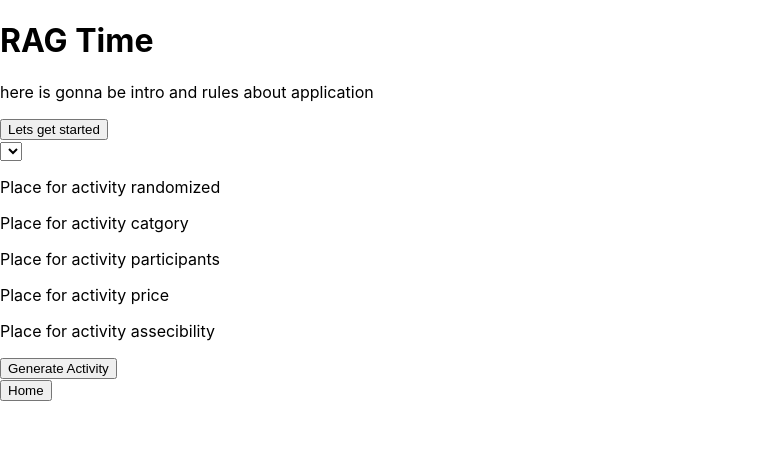
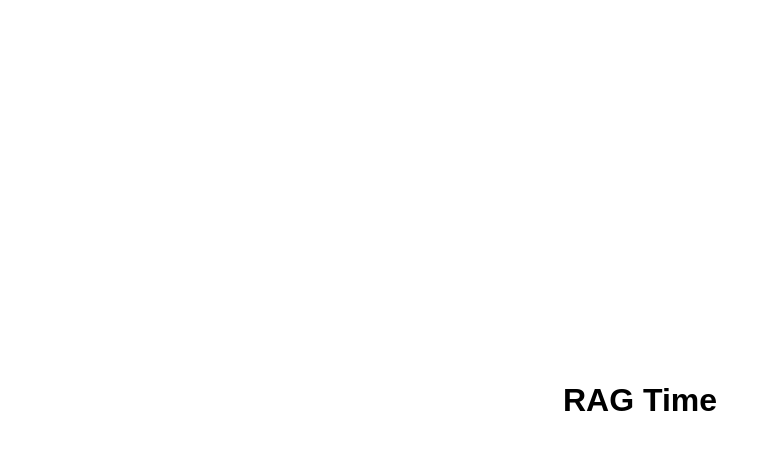
Before and after one commit to Fakhatova/RAG-TIME, a React (Create React App) app: page / in a window 1280 px wide. Shown: the top 450 px of the page, without its empty margins (0-779 px from the left). Built offline with nearby package versions, Linux system fonts and the light colour scheme.

Commit message:
add modal component for popup modal

```diff
--- a/src/Components/App/App.js
+++ b/src/Components/App/App.js
@@ -7,16 +7,18 @@ import './App.css';
 
 function App() {
   return (
+    <div className="App-container">
     <main className="App">
       <header>
       <h1 className="title"> RAG Time </h1>
       </header>
-      <article className="intro-container">
+      {/* <article className="intro-container">
       <p> here is gonna be intro and rules about application</p>
       </article>
-      <button className="start-btn"> Lets get started </button>
-      <Random/>
+      <button className="start-btn"> Lets get started </button> */}
+      {/* <Random/> */}
     </main>
+    </div>
   );
 }
 
--- a/src/index.css
+++ b/src/index.css
@@ -1,13 +1,15 @@
-body {
-  margin: 0;
-  font-family: -apple-system, BlinkMacSystemFont, 'Segoe UI', 'Roboto', 'Oxygen',
-    'Ubuntu', 'Cantarell', 'Fira Sans', 'Droid Sans', 'Helvetica Neue',
-    sans-serif;
-  -webkit-font-smoothing: antialiased;
-  -moz-osx-font-smoothing: grayscale;
+* {
+  margin:0;
+  padding: 0;
+  box-sizing: border-box;
+  font-family: "Fira Sans", sans-serif;
 }
 
-code {
-  font-family: source-code-pro, Menlo, Monaco, Consolas, 'Courier New',
-    monospace;
+.App {
+  padding: 32px;
+  display:flex;
+  flex-direction: column;
+  align-items: center;
+  justify-content: center;
+  min-height: 100vh;
 }
```
Also changed, not shown: src/Components/Modal/PopUp.js (added, +11 -0 lines).
